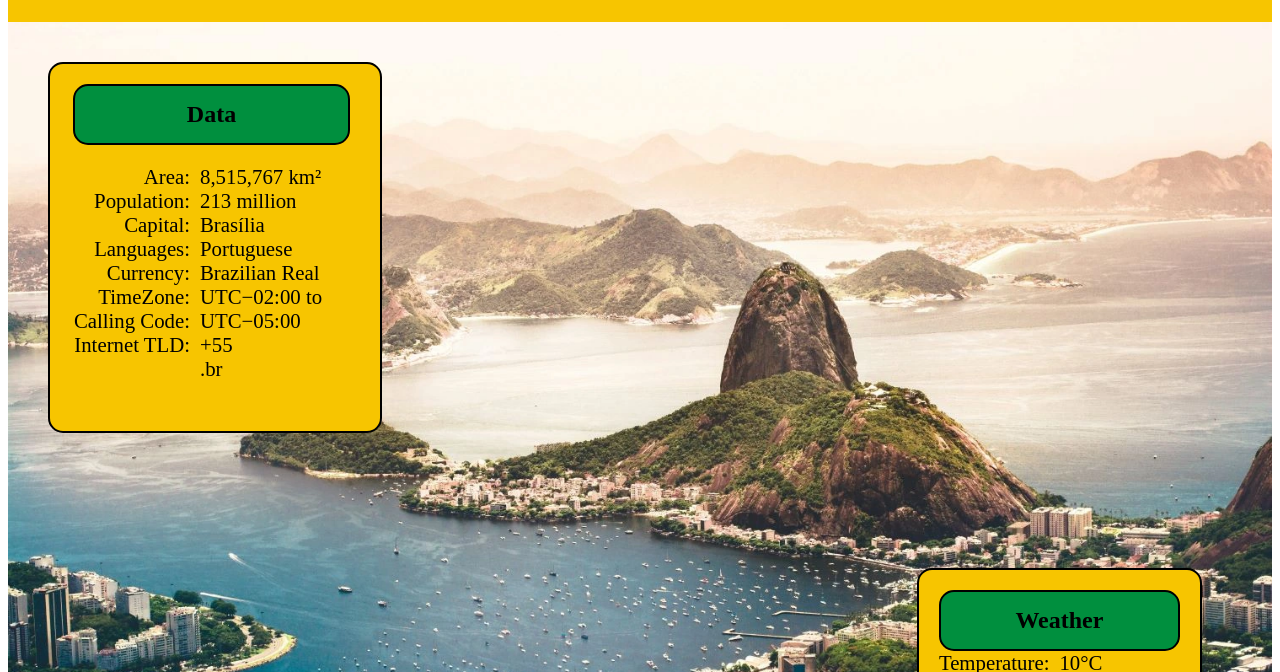
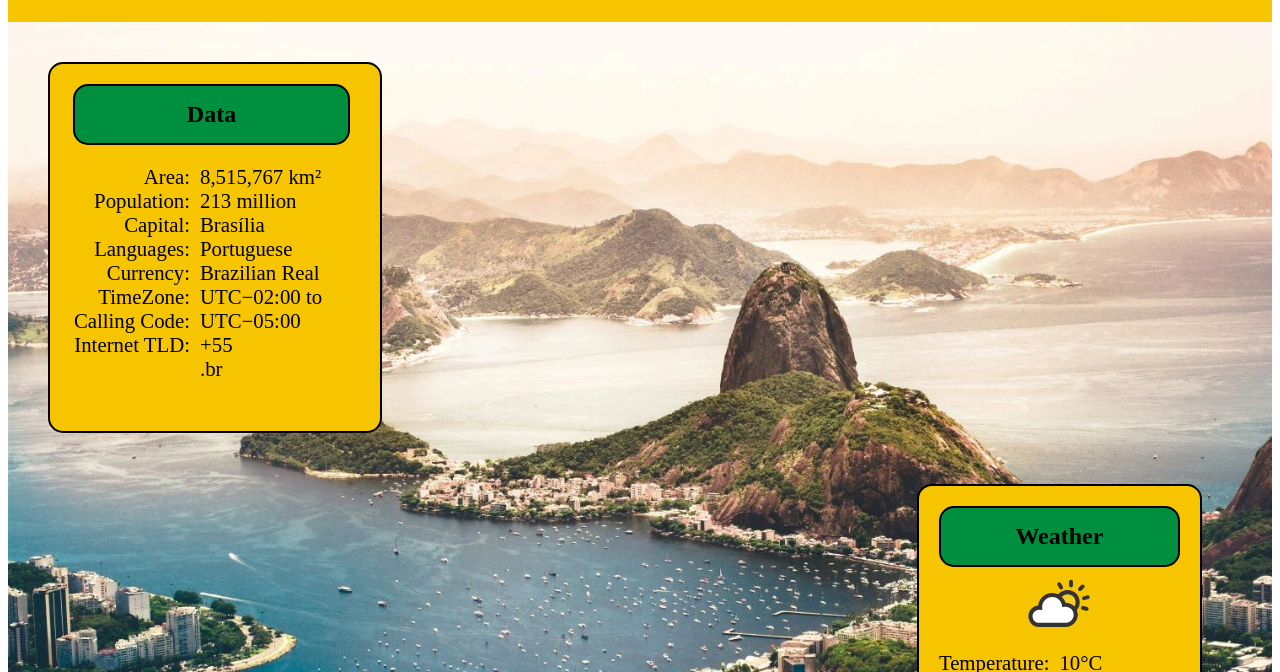
Before and after one commit to oyarojr/wdd131, a plain HTML site: page place.html in a window 1280 px wide. Shown: the part 126-798 px from the top of the page. Drawn offline with Linux system fonts and the light colour scheme.

Commit message:
added the weather icon and made some final touch styling

```diff
--- a/place.html
+++ b/place.html
@@ -5,9 +5,9 @@
     <meta charset="utf-8">
     <meta name="viewport" content="width=device-width,initial-scale-1.0">
     <title>
-        <!-- #################### -->
+        Amazing Brazil
     </title>
-    <meta name="description" content="####################">
+    <meta name="description" content="Get to know more about Amazing Brazil">
     <meta name="author" content="Daniel Oyaro">
     <link rel="stylesheet" href="styles/place.css">
     <script defer src="scripts/place.js"></script>
@@ -60,7 +60,7 @@
         <div class="divtwo">
             <h2>Weather</h2>
             <div class="divI">
-
+                <img src="images/weather.svg" alt="cool weather icon">
             </div>
             <div class="divII">
                 Temperature: <br>
--- a/styles/place.css
+++ b/styles/place.css
@@ -62,6 +62,12 @@ header .kidiv {
 
 .divtwo .divI {
     grid-column: 1/3;
+    text-align: center;
+}
+
+.divtwo .divI img {
+    width: 80px;
+    height: auto;
 }
 
 .divtwo .divII {
```
Also changed, not shown: images/weather.svg (renamed from images/weather-svgrepo-com.svg).
